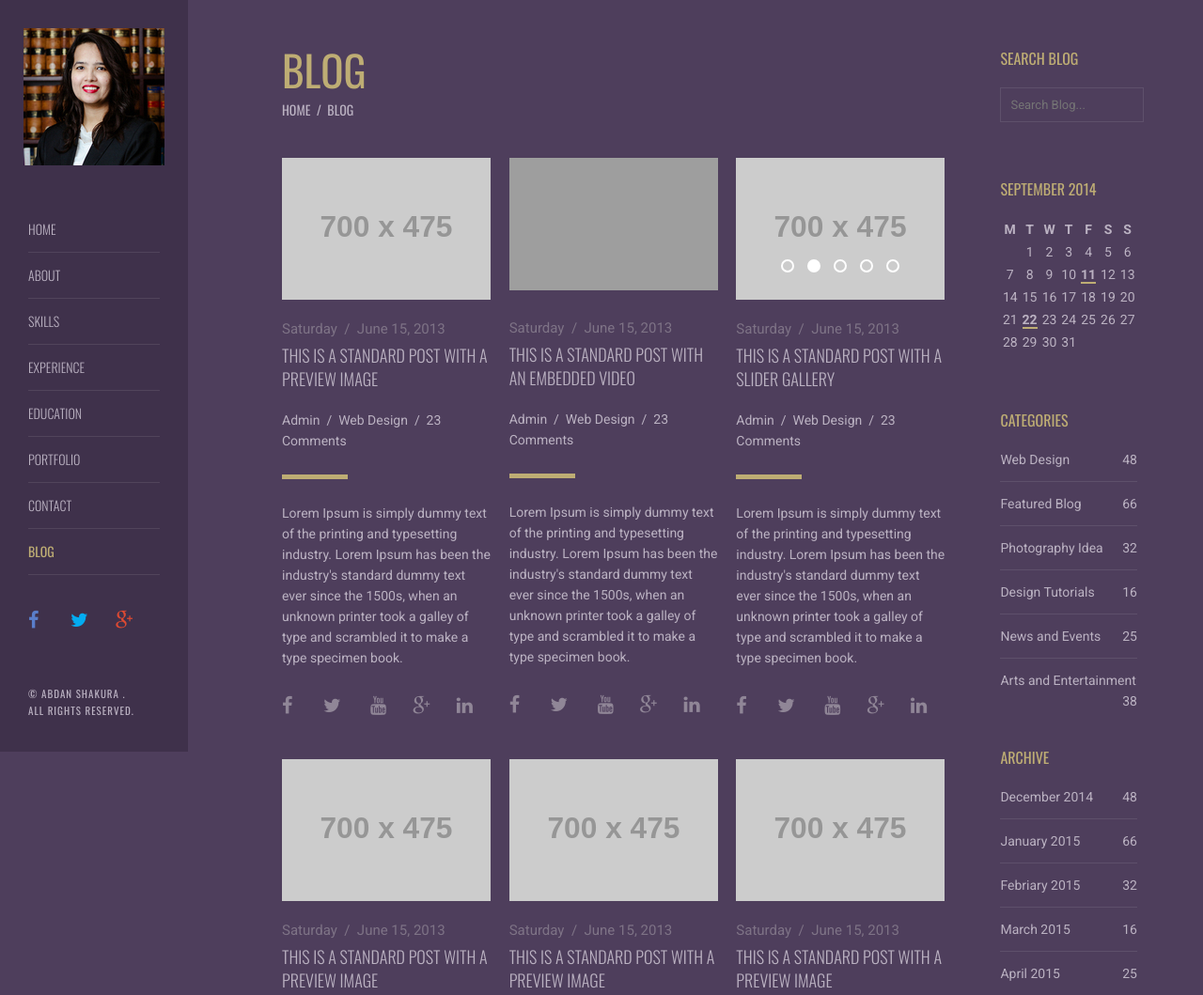
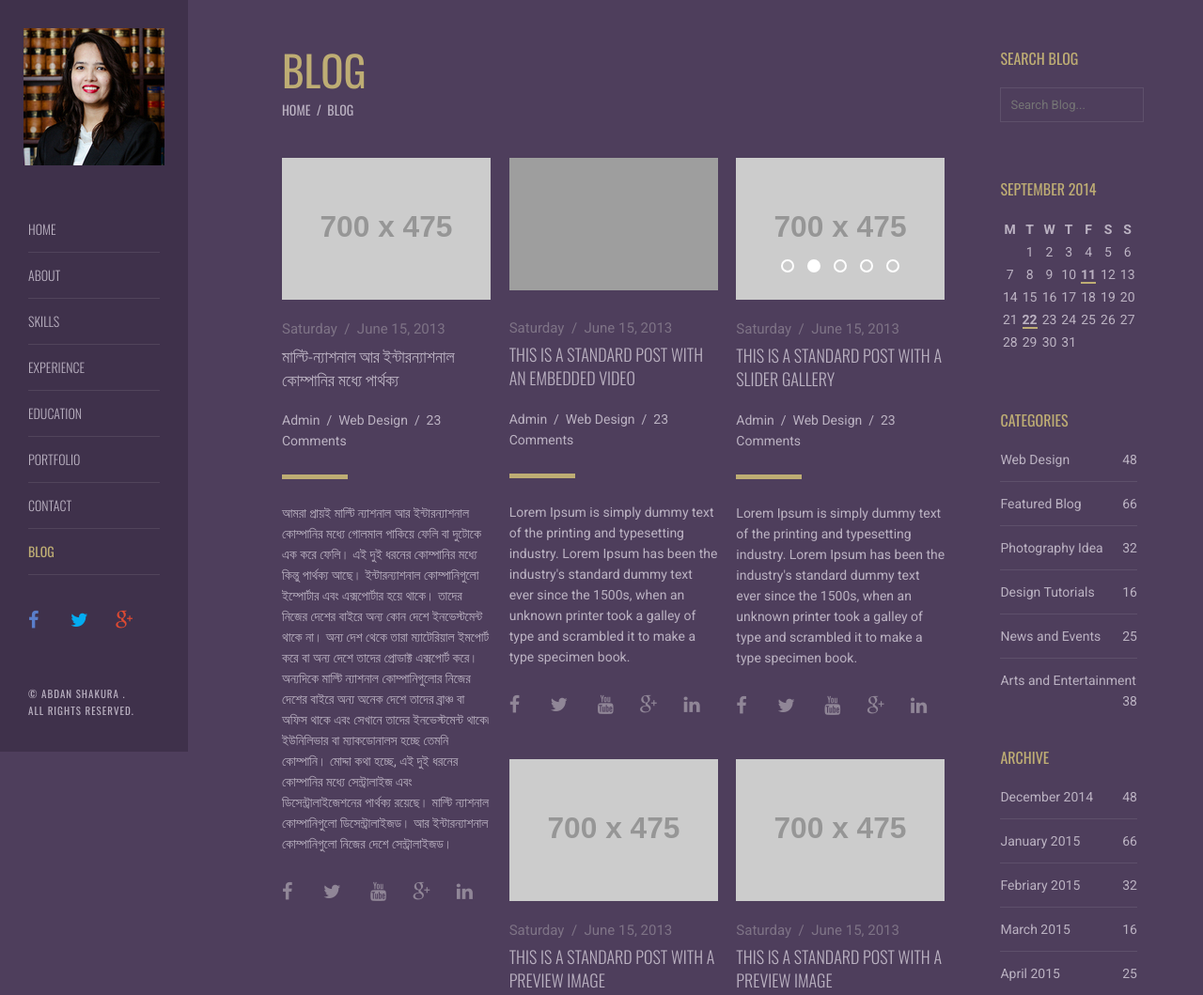
Before and after one commit to Adv-Shakura/personal-portfolio, a plain HTML site: page blog.html in a window 1280 px wide. Shown: the top 1059 px of the page at 94% size. Drawn offline with nearby package versions, Linux system fonts and the light colour scheme; grey boxes are pictures that could not be loaded; placeholder pictures from the web are drawn by us.

Commit message:
added new blog

```diff
--- a/blog.html
+++ b/blog.html
@@ -44,10 +44,12 @@
         <div class="blog-list">
           <div class="blog-img"><a href="blog-details.html"><img src="http://placehold.it/700x475" alt=""></a></div>
           <div class="blog-list-details"> <span class="date">Saturday &nbsp;/&nbsp; June 15, 2013</span>
-            <h3><a href="blog-details.html">This is a standard post with a preview image</a></h3>
+            <h3><a href="blog-details.html">মাল্টি-ন্যাশনাল আর ইন্টারন্যাশনাল কোম্পানির মধ্যে পার্থক্য</a></h3>
             <span class="post-details"><a href="#">Admin</a> &nbsp;/&nbsp; <a href="#">Web Design</a> &nbsp;/&nbsp; <a href="#">23 Comments</a></span>
             <div class="title-divider"></div>
-            <p>Lorem Ipsum is simply dummy text of the printing and typesetting industry. Lorem Ipsum has been the industry's standard dummy text ever since the 1500s, when an unknown printer took a galley of type and scrambled it to make a type specimen book.</p>
+            <p>আমরা প্রায়ই মাল্টি ন্যাশনাল আর ইন্টারন্যাশনাল কোম্পানির মধ্যে গোলমাল পাকিয়ে ফেলি বা দুটোকে এক করে ফেলি। এই দুই ধরনের কোম্পানির মধ্যে কিন্তু পার্থক্য আছে।
+              ইন্টারন্যাশনাল কোম্পানিগুলো ইম্পোর্টার এবং এক্সপোর্টার হয়ে থাকে। তাদের নিজের দেশের বাইরে অন্য কোন দেশে ইনভেস্টমেন্ট থাকে না। অন্য দেশ থেকে তারা ম্যাটেরিয়াল ইমপোর্ট করে বা অন্য দেশে তাদের প্রোডাক্ট এক্সপোর্ট করে। অন্যদিকে মাল্টি ন্যাশনাল কোম্পানিগুলোর নিজের দেশের বাইরে অন্য অনেক দেশে তাদের ব্রাঞ্চ বা অফিস থাকে এবং সেখানে তাদের ইনভেস্টমেন্ট থাকে৷ ইউনিলিভার বা ম্যাকডোনালস হচ্ছে তেমনি কোম্পানি।
+              মোদ্দা কথা হচ্ছে, এই দুই ধরনের কোম্পানির মধ্যে সেন্ট্রালাইজ এবং ডিসেন্ট্রালাইজেশনের পার্থক্য রয়েছে। মাল্টি ন্যাশনাল কোম্পানিগুলো ডিসেন্ট্রালাইজড। আর ইন্টারন্যাশনাল কোম্পানিগুলো নিজের দেশে সেন্ট্রালাইজড।</p>
             <div class="contact-social margin-top30"><a href="https://www.facebook.com" target="_blank"><i class="fa fa-facebook"></i></a> <a href="https://twitter.com" target="_blank"><i class="fa fa-twitter"></i></a> <a href="https://www.youtube.com" target="_blank"><i class="fa fa-youtube"></i></a><a href="https://plus.google.com" target="_blank"><i class="fa fa-google-plus"></i></a><a href="https://www.linkedin.com" target="_blank"><i class="fa fa-linkedin"></i></a></div>
           </div>
         </div>
```
